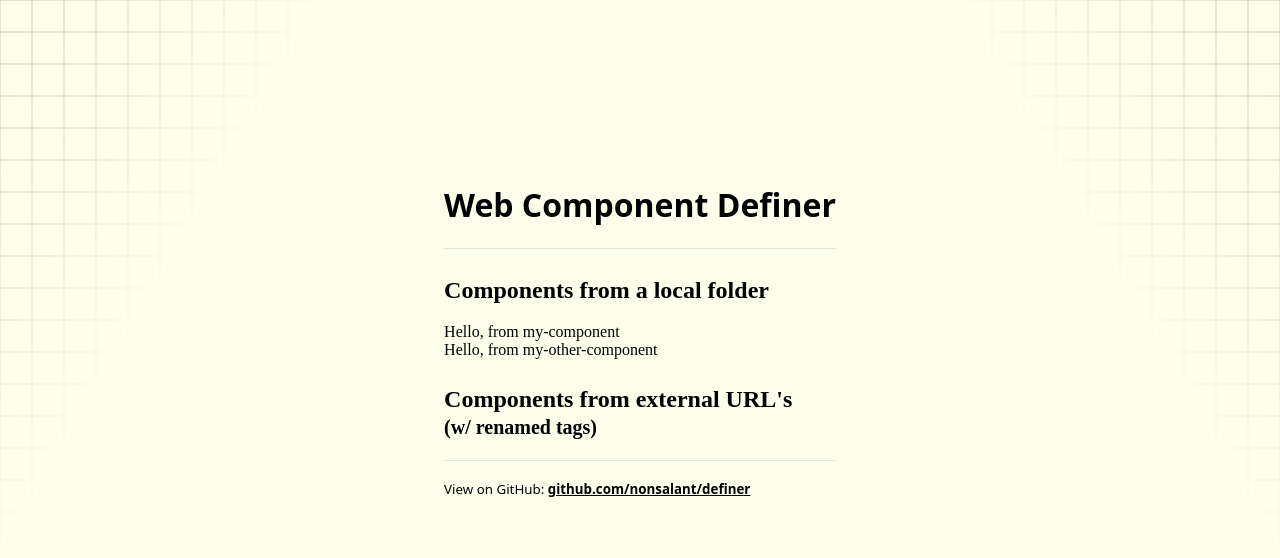
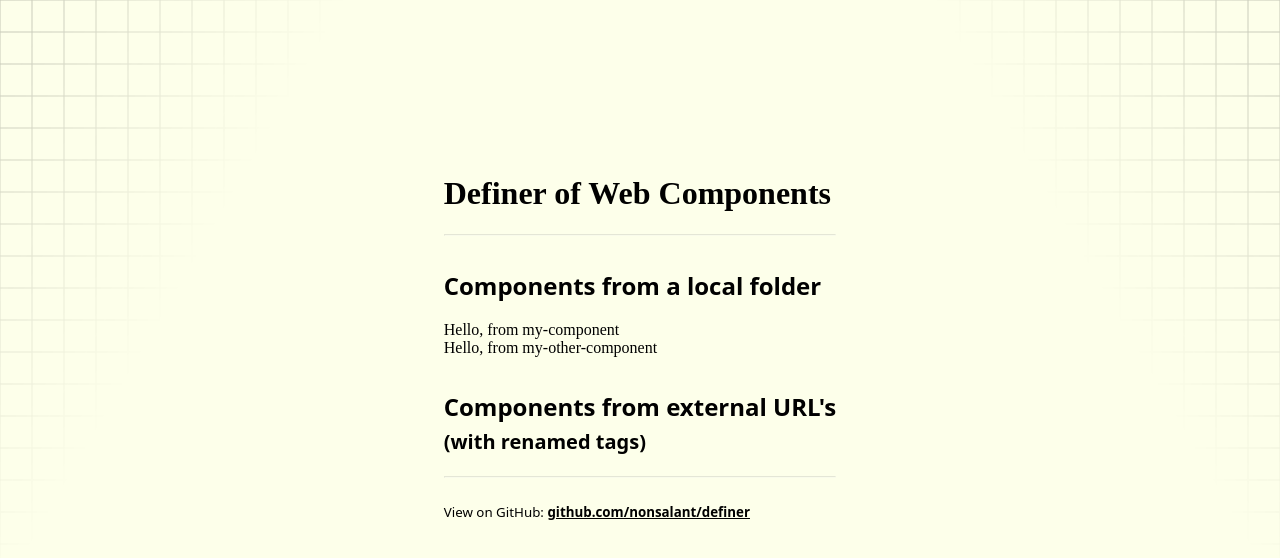
Before and after one commit to nonsalant/definer, a plain HTML site: page demo/index.html in a window 1280 px wide. Drawn offline with Linux system fonts and the light colour scheme.

Commit message:
remove inline styles

```diff
--- a/demo/checkered-bg.css
+++ b/demo/checkered-bg.css
@@ -56,3 +56,7 @@ a {
 hr {
     opacity: 0.25;
 }
+
+h2, footer {
+    font-family: system-ui;
+}
--- a/demo/index.html
+++ b/demo/index.html
@@ -27,25 +27,24 @@
 </head>
 <body>
     <div class="wrapper">
-        <h1 style="font-family: system-ui">Web Component Definer</h1>
+        <h1>Definer of Web Components</h1>
         <hr>
 
         <h2>Components from a local folder</h2>
         <my-component></my-component>
         <my-other-component></my-other-component>
 
-        <h2>Components from external URL's<br><small>(w/ renamed tags)</small></h2>
+        <h2>Components from external URL's<br><small>(with renamed tags)</small></h2>
         <external-component></external-component>
         <other-external-component></other-external-component>
 
         <hr>
-        <p>
-            <small style="font-family: system-ui">View on GitHub:
+        <footer>
+            <small>View on GitHub:
                 <a href="https://github.com/nonsalant/definer">
-                    github.com/nonsalant/definer
-                </a>
+                    github.com/nonsalant/definer</a>
             </small>
-        </p>
+        </footer>
     </div>
 </body>
 
```
